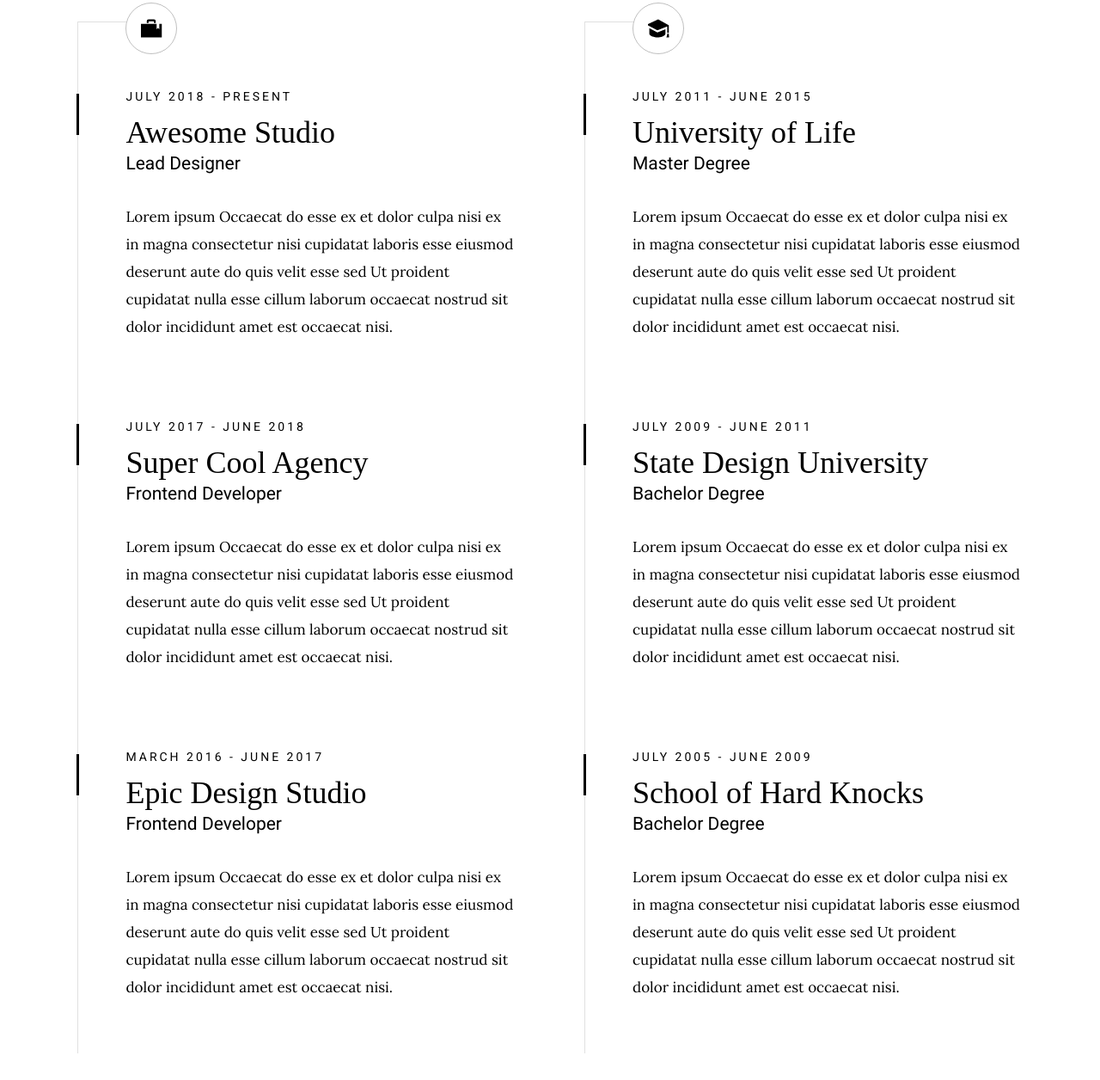
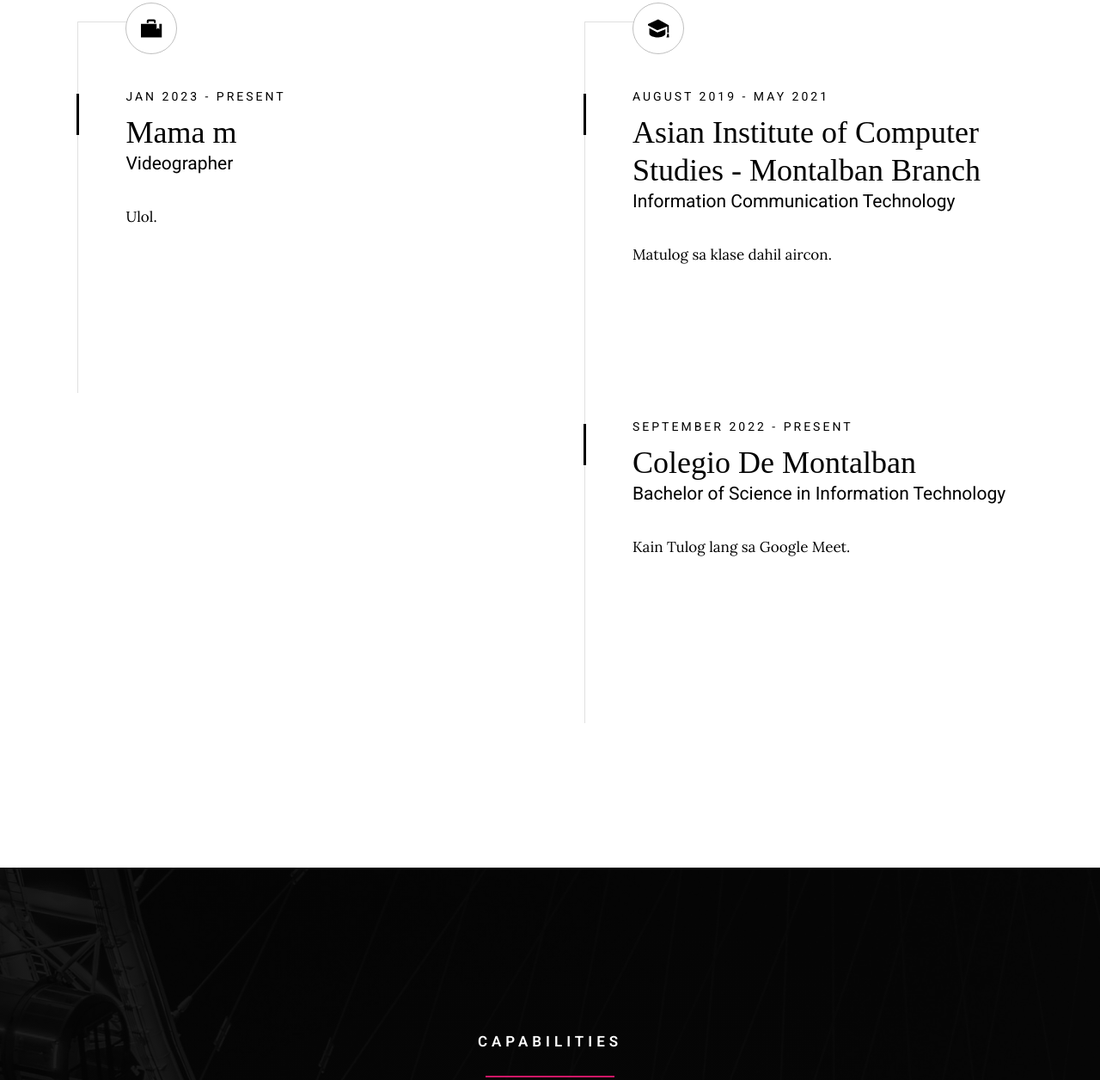
Before and after one commit to ryujihub/andreyofficial-github.io, a plain HTML site: page index.html in a window 1280 px wide. Shown: the part 1751-3007 px from the top of the page at 86% size. Drawn offline with Linux system fonts and the light colour scheme; a web font is replaced by a local one.

Commit message:
Add files via upload
initial commit

```diff
--- a/index.html
+++ b/index.html
@@ -166,38 +166,18 @@
                         <div class="timeline__block">
                             <div class="timeline__bullet"></div>
                             <div class="timeline__header">
-                                <p class="timeline__timeframe">July 2018 - Present</p>
-                                <h3 class="item-title">Awesome Studio</h3>
-                                <h5>Lead Designer</h5>
+                                <p class="timeline__timeframe">Jan 2023 - Present</p>
+                                <h3 class="item-title">Mama m</h3>
+                                <h5>Videographer </h5>
                             </div>
                             <div class="timeline__desc">
-                                <p>Lorem ipsum Occaecat do esse ex et dolor culpa nisi ex in magna consectetur nisi cupidatat laboris esse eiusmod deserunt aute do quis velit esse sed Ut proident cupidatat nulla esse cillum laborum occaecat nostrud sit dolor incididunt amet est occaecat nisi.</p>
+                                <p>Ulol.</p>
                             </div>
                         </div>
 
-                        <div class="timeline__block">
-                            <div class="timeline__bullet"></div>
-                            <div class="timeline__header">
-                                <p class="timeline__timeframe">July 2017 - June 2018</p>
-                                <h3 class="item-title">Super Cool Agency</h3>
-                                <h5>Frontend Developer</h5>
-                            </div>
-                            <div class="timeline__desc">
-                                <p>Lorem ipsum Occaecat do esse ex et dolor culpa nisi ex in magna consectetur nisi cupidatat laboris esse eiusmod deserunt aute do quis velit esse sed Ut proident cupidatat nulla esse cillum laborum occaecat nostrud sit dolor incididunt amet est occaecat nisi.</p>
-                            </div>
-                        </div>
 
-                        <div class="timeline__block">
-                            <div class="timeline__bullet"></div>
-                            <div class="timeline__header">
-                                <p class="timeline__timeframe">March 2016 - June 2017</p>
-                                <h3 class="item-title">Epic Design Studio</h3>
-                                <h5>Frontend Developer</h5>
-                            </div>
-                            <div class="timeline__desc">
-                                <p>Lorem ipsum Occaecat do esse ex et dolor culpa nisi ex in magna consectetur nisi cupidatat laboris esse eiusmod deserunt aute do quis velit esse sed Ut proident cupidatat nulla esse cillum laborum occaecat nostrud sit dolor incididunt amet est occaecat nisi.</p>
-                            </div>
-                        </div>
+
+
 
                     </div>
                 </div>
@@ -212,38 +192,28 @@
                         <div class="timeline__block">
                             <div class="timeline__bullet"></div>
                             <div class="timeline__header">
-                                <p class="timeline__timeframe">July 2011 - June 2015</p>
-                                <h3 class="item-title">University of Life</h3>
-                                <h5>Master Degree</h5>
+                                <p class="timeline__timeframe">August 2019 - May 2021</p>
+                                <h3 class="item-title">Asian Institute of Computer Studies - Montalban Branch</h3>
+                                <h5>Information Communication Technology</h5>
                             </div>
                             <div class="timeline__desc">
-                                <p>Lorem ipsum Occaecat do esse ex et dolor culpa nisi ex in magna consectetur nisi cupidatat laboris esse eiusmod deserunt aute do quis velit esse sed Ut proident cupidatat nulla esse cillum laborum occaecat nostrud sit dolor incididunt amet est occaecat nisi.</p>
+                                <p>Matulog sa klase dahil aircon.</p>
                             </div>
                         </div>
 
                         <div class="timeline__block">
                             <div class="timeline__bullet"></div>
                             <div class="timeline__header">
-                                <p class="timeline__timeframe">July 2009 - June 2011</p>
-                                <h3 class="item-title">State Design University</h3>
-                                <h5>Bachelor Degree</h5>
+                                <p class="timeline__timeframe">September 2022 - Present</p>
+                                <h3 class="item-title">Colegio De Montalban </h3>
+                                <h5>Bachelor of Science in Information Technology</h5>
                             </div>
                             <div class="timeline__desc">
-                                <p>Lorem ipsum Occaecat do esse ex et dolor culpa nisi ex in magna consectetur nisi cupidatat laboris esse eiusmod deserunt aute do quis velit esse sed Ut proident cupidatat nulla esse cillum laborum occaecat nostrud sit dolor incididunt amet est occaecat nisi.</p>
+                                <p>Kain Tulog lang sa Google Meet.</p>
                             </div>
                         </div>
 
-                        <div class="timeline__block">
-                            <div class="timeline__bullet"></div>
-                            <div class="timeline__header">
-                                <p class="timeline__timeframe">July 2005 - June 2009</p>
-                                <h3 class="item-title">School of Hard Knocks</h3>
-                                <h5>Bachelor Degree</h5>
-                            </div>
-                            <div class="timeline__desc">
-                                <p>Lorem ipsum Occaecat do esse ex et dolor culpa nisi ex in magna consectetur nisi cupidatat laboris esse eiusmod deserunt aute do quis velit esse sed Ut proident cupidatat nulla esse cillum laborum occaecat nostrud sit dolor incididunt amet est occaecat nisi.</p>
-                            </div>
-                        </div>
+
 
                     </div>
                 </div>
@@ -461,7 +431,7 @@
                             </p>
                         </div>
                         <div class="item-folio__caption">
-                            <p>Vero molestiae sed aut natus excepturi. Et tempora numquam. Temporibus iusto quo.Unde dolorem corrupti neque nisi.</p>
+                            <p>ambot.</p>
                         </div>
                     </div>
                 </div> <!-- end masonry__brick -->
@@ -485,7 +455,7 @@
                             </p>
                         </div>
                         <div class="item-folio__caption">
-                            <p>Vero molestiae sed aut natus excepturi. Et tempora numquam. Temporibus iusto quo.Unde dolorem corrupti neque nisi.</p>
+                            <p>ambot.</p>
                         </div>
                     </div>
                 </div> <!-- end masonry__brick -->
@@ -509,7 +479,7 @@
                             </p>
                         </div>
                         <div class="item-folio__caption">
-                            <p>Vero molestiae sed aut natus excepturi. Et tempora numquam. Temporibus iusto quo.Unde dolorem corrupti neque nisi.</p>
+                            <p>ambot.</p>
                         </div>
                     </div>
                 </div> <!-- end masonry__brick -->
```
